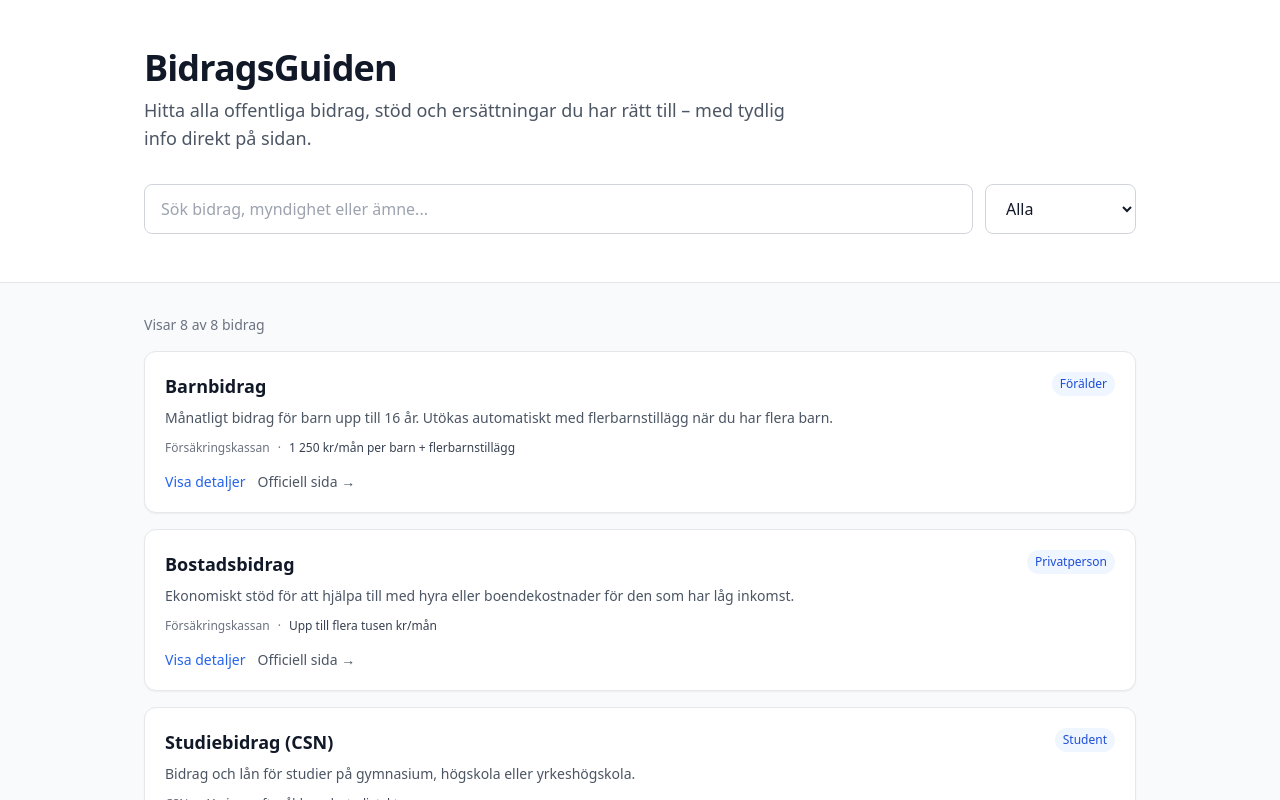
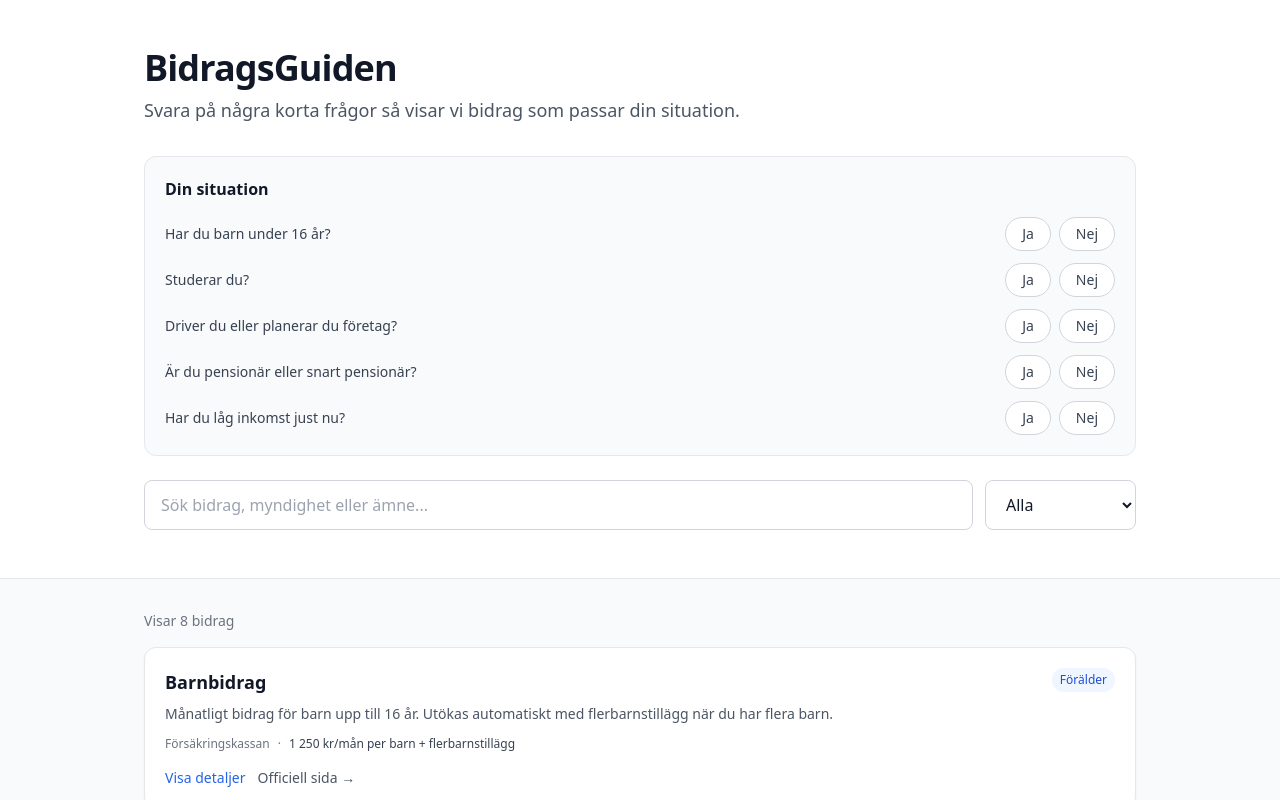
Before and after one commit to Juulis/bidragsguiden, a Next.js app: page / in a window 1280 px wide. Shown: the top 800 px of the page. Built offline with nearby package versions, Linux system fonts and the light colour scheme.

Commit message:
Add situation form and personalized ranking

```diff
--- a/app/page.tsx
+++ b/app/page.tsx
@@ -1,14 +1,37 @@
 "use client";
 
 import { useMemo, useState } from "react";
-import { bidrag, categories, type Bidrag } from "@/lib/bidrag";
+import { categories, type Bidrag } from "@/lib/bidrag";
+import {
+  emptySituation,
+  getPersonalizedBidrag,
+  type Situation,
+} from "@/lib/personalize";
+
+const questions: {
+  key: keyof Situation;
+  label: string;
+}[] = [
+  { key: "hasChildren", label: "Har du barn under 16 år?" },
+  { key: "isStudent", label: "Studerar du?" },
+  { key: "isBusiness", label: "Driver du eller planerar du företag?" },
+  { key: "isSenior", label: "Är du pensionär eller snart pensionär?" },
+  { key: "lowIncome", label: "Har du låg inkomst just nu?" },
+];
 
 export default function Home() {
   const [query, setQuery] = useState("");
   const [category, setCategory] = useState("all");
+  const [situation, setSituation] = useState<Situation>(emptySituation);
+  const [showForm, setShowForm] = useState(true);
+
+  const personalized = useMemo(
+    () => getPersonalizedBidrag(situation),
+    [situation]
+  );
 
   const filtered = useMemo(() => {
-    return bidrag.filter((b) => {
+    return personalized.filter((b) => {
       const matchesCategory = category === "all" || b.category === category;
       const q = query.toLowerCase().trim();
       const matchesQuery =
@@ -25,7 +48,18 @@ export default function Home() {
         );
       return matchesCategory && matchesQuery;
     });
-  }, [query, category]);
+  }, [personalized, query, category]);
+
+  const answeredCount = Object.values(situation).filter((v) => v !== null).length;
+
+  function setAnswer(key: keyof Situation, value: boolean) {
+    setSituation((prev) => ({ ...prev, [key]: value }));
+  }
+
+  function resetSituation() {
+    setSituation(emptySituation);
+    setShowForm(true);
+  }
 
   return (
     <main className="min-h-screen bg-gray-50">
@@ -35,11 +69,58 @@ export default function Home() {
             BidragsGuiden
           </h1>
           <p className="mt-2 text-lg text-gray-600 max-w-2xl">
-            Hitta alla offentliga bidrag, stöd och ersättningar du har rätt till –
-            med tydlig info direkt på sidan.
+            Svara på några korta frågor så visar vi bidrag som passar din situation.
           </p>
 
-          <div className="mt-8 flex flex-col sm:flex-row gap-3">
+          {showForm && (
+            <div className="mt-8 rounded-xl border border-gray-200 bg-gray-50 p-5 space-y-4">
+              <div className="flex items-center justify-between gap-3">
+                <h2 className="font-semibold text-gray-900">Din situation</h2>
+                {answeredCount > 0 && (
+                  <button
+                    type="button"
+                    onClick={resetSituation}
+                    className="text-sm text-gray-500 hover:text-gray-800"
+                  >
+                    Rensa svar
+                  </button>
+                )}
+              </div>
+
+              <div className="space-y-3">
+                {questions.map((q) => (
+                  <div
+                    key={q.key}
+                    className="flex flex-col sm:flex-row sm:items-center sm:justify-between gap-2"
+                  >
+                    <span className="text-sm text-gray-700">{q.label}</span>
+                    <div className="flex gap-2">
+                      <AnswerButton
+                        active={situation[q.key] === true}
+                        onClick={() => setAnswer(q.key, true)}
+                      >
+                        Ja
+                      </AnswerButton>
+                      <AnswerButton
+                        active={situation[q.key] === false}
+                        onClick={() => setAnswer(q.key, false)}
+                      >
+                        Nej
+                      </AnswerButton>
+                    </div>
+                  </div>
+                ))}
+              </div>
+
+              {answeredCount > 0 && (
+                <p className="text-sm text-green-700">
+                  Visar bidrag anpassade efter dina svar.
+                </p>
+              )}
+            </div>
+          )}
+
+          <div className="mt-6 flex flex-col sm:flex-row gap-3">
             <input
               type="search"
               placeholder="Sök bidrag, myndighet eller ämne..."
@@ -64,12 +145,13 @@ export default function Home() {
 
       <section className="max-w-5xl mx-auto px-4 py-8">
         <p className="text-sm text-gray-500 mb-4">
-          Visar {filtered.length} av {bidrag.length} bidrag
+          Visar {filtered.length} bidrag
+          {answeredCount > 0 ? " anpassade efter din situation" : ""}
         </p>
 
         {filtered.length === 0 ? (
           <div className="text-center py-16 text-gray-500">
-            Inga bidrag matchade din sökning.
+            Inga bidrag matchade. Prova att ändra svar eller sökning.
           </div>
         ) : (
           <div className="grid gap-4">
@@ -80,6 +162,30 @@ export default function Home() {
         )}
       </section>
     </main>
+  );
+}
+
+function AnswerButton({
+  active,
+  onClick,
+  children,
+}: {
+  active: boolean;
+  onClick: () => void;
+  children: React.ReactNode;
+}) {
+  return (
+    <button
+      type="button"
+      onClick={onClick}
+      className={`px-4 py-1.5 rounded-full text-sm font-medium border transition ${
+        active
+          ? "bg-blue-600 text-white border-blue-600"
+          : "bg-white text-gray-700 border-gray-300 hover:border-blue-400"
+      }`}
+    >
+      {children}
+    </button>
   );
 }
 
```
